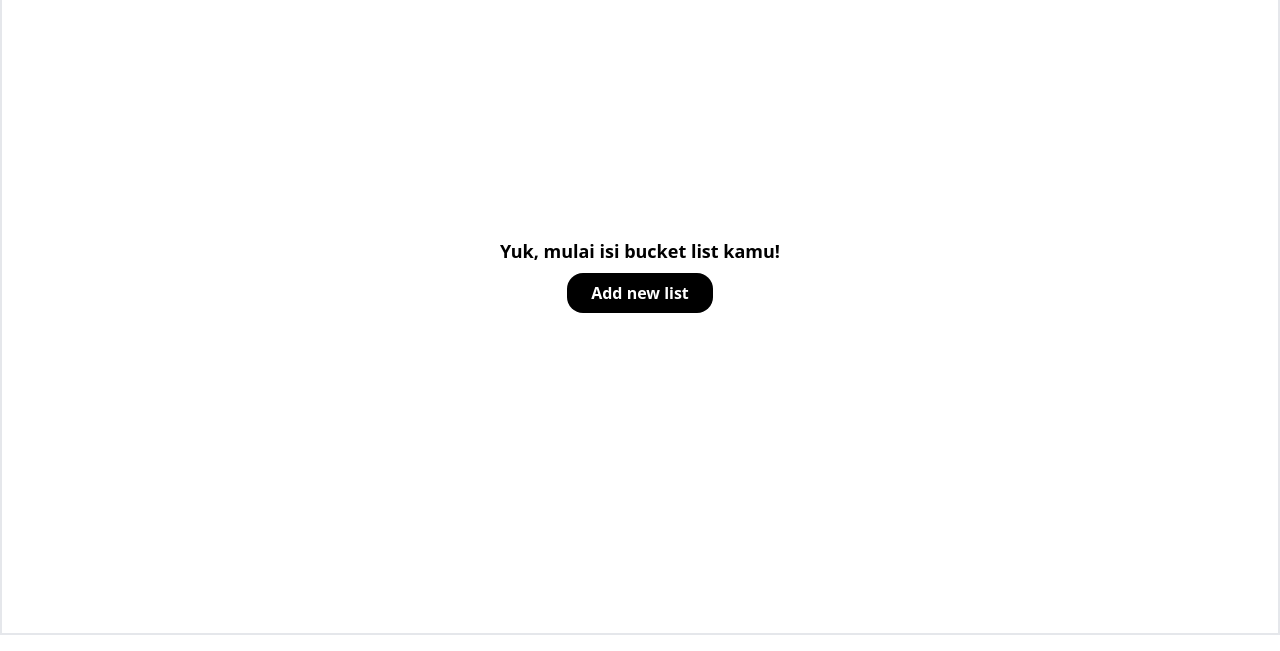
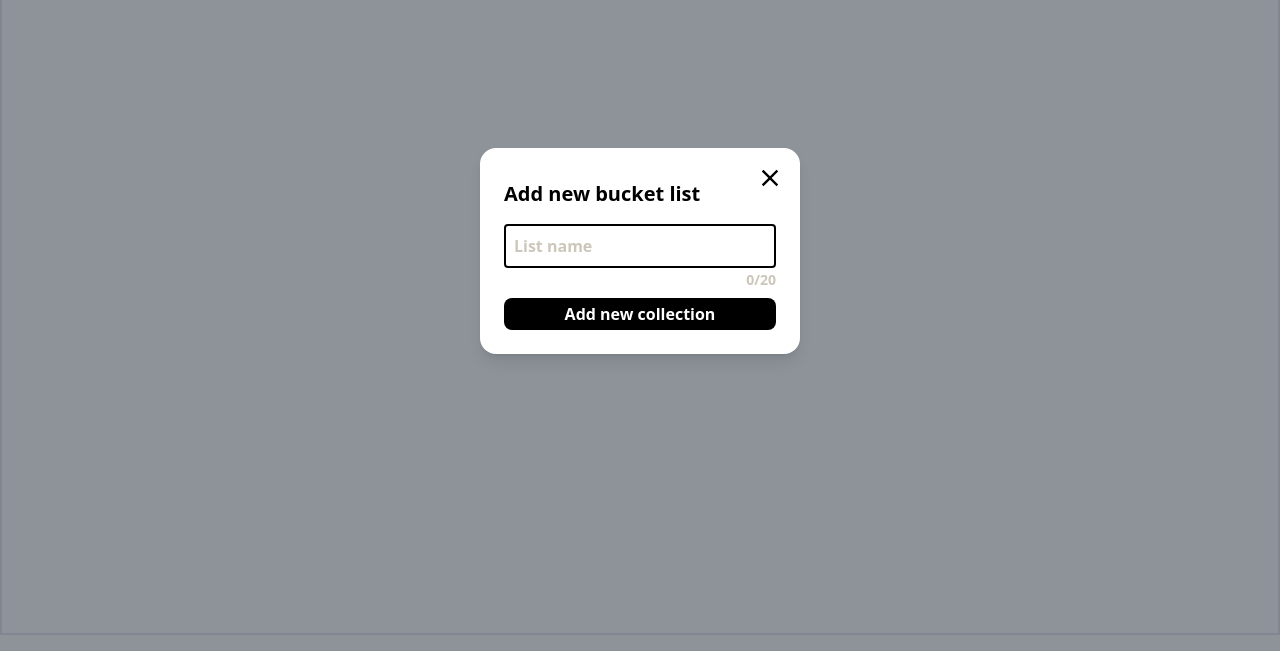
Before and after one commit to PBPC1-2024-2025/lohkan, a Django app: page /bucket-list/ in a window 1280 px wide, after a click on "Add new list". Shown: the part 149-800 px from the top of the page. Run offline with Django 5.2, Linux system fonts and the light colour scheme; the visitor is signed in with stand-in values (Sample User, id 1); data that the repository does not hold is empty; some libraries are stand-ins or nearby versions.

Commit message:
fixed ajax and fixed add bucket list function

```diff
--- a/bucket_list/templates/bucket_list.html
+++ b/bucket_list/templates/bucket_list.html
@@ -10,8 +10,37 @@
 {% include 'navbar.html' %}
 
 <div id="bucket_list_entry"></div>
+{% comment %} add bucket list {% endcomment %}
+<div id="addBucketListModal" tabindex="-1" aria-hidden="true" class="hidden fixed inset-0 z-50 w-full flex items-center justify-center bg-gray-800 bg-opacity-50 overflow-x-hidden overflow-y-auto">
+    <div id="addBucketListModalContent" class="relative bg-white p-6 rounded-2xl shadow-lg w-5/6 sm:w-3/4 md:w-1/2 lg:w-1/4 mx-4 sm:mx-0 transform">
+
+        <div id="closeModal" class="absolute right-4 top-4 cursor-pointer">
+            <svg xmlns="http://www.w3.org/2000/svg" height="28px" viewBox="0 -960 960 960" width="28px" fill="#000000"><path d="m256-200-56-56 224-224-224-224 56-56 224 224 224-224 56 56-224 224 224 224-56 56-224-224-224 224Z"/></svg>
+        </div>
+
+        <div>
+            <h2 class="text-xl font-bold mt-2">Add new bucket list</h2>
+        </div>
+
+        <form id="bucketListForm">
+            <div>
+                <input type="text" class="border-2 border-[#CCC7BA] px-2 py-1 mt-4 w-full rounded-lg font-bold placeholder-[#CCC7BA]" placeholder="List name" required>
+            </div>
+        </form>
+
+        <div class="flex justify-end mt-0.5">
+            <p class="text-[#CCC7BA] font-bold text-sm">0/20</p>
+        </div>
+
+        <button type="submit" form="bucketListForm" class="px-2 py-1 mt-2 w-full rounded-lg bg-black text-white font-bold">
+            Add new collection
+        </button>
+    </div>
+</div>
 
 <script>
+
+
     async function getBucketListEntries() {
         return fetch("{% url 'bucket_list:show_json' %}").then((res) => res.json())
     }
@@ -23,38 +52,14 @@
         let htmlString = "";
         let classNameString = "";
 
+        console.log(bucketListEntries.length)
         if (bucketListEntries.length === 0) {
             classNameString = "flex flex-col gap-2 w-full h-[90vh] border-2 justify-center items-center";
             htmlString = `
                 <h2 class="text-lg font-bold">Yuk, mulai isi bucket list kamu!</h2>
-                <div data-model-target="addBucketListModal" data-modal-toggle="addBucketListModal" class="flex items-center btn bg-black cursor-pointer rounded-2xl px-6 py-2 transform">
+                <button data-model-target="addBucketListModal" data-modal-toggle="addBucketListModal" class="flex items-center btn bg-black cursor-pointer rounded-2xl px-6 py-2 transform" onclick="showModal();">
                     <p class="text-white font-bold">Add new list</p>
-                </div>
-
-                <div id="addBucketListModal" tabindex="-1" aria-hidden="true" class="hidden fixed inset-0 z-50 w-full flex items-center justify-center bg-gray-800 bg-opacity-50 overflow-x-hidden overflow-y-auto">
-                    <div id="addBucketListModalContent" class="relative bg-white p-6 rounded-2xl shadow-lg w-5/6 sm:w-3/4 md:w-1/2 lg:w-1/4 mx-4 sm:mx-0 transform">
-
-                        <div id="closeModal" class="absolute right-4 top-4">
-                            <svg xmlns="http://www.w3.org/2000/svg" height="28px" viewBox="0 -960 960 960" width="28px" fill="#000000"><path d="m256-200-56-56 224-224-224-224 56-56 224 224 224-224 56 56-224 224 224 224-56 56-224-224-224 224Z"/></svg>
-                        </div>
-
-                        <div>
-                            <h2 class="text-xl font-bold mt-2">Add new bucket list</h2>
-                        </div>
-
-                        <div>
-                            <input type="text" class="border-2 border-[#CCC7BA] px-2 py-1 mt-4 w-full rounded-lg font-bold placeholder-[#CCC7BA]" placeholder="List name" required>
-                        </div>
-
-                        <div class="flex justify-end mt-0.5">
-                            <p class="text-[#CCC7BA] font-bold text-sm">0/20</p>
-                        </div>
-
-                        <div class="flex justify-center items-center px-2 py-1 mt-2 rounded-lg bg-black">
-                            <p class="text-white font-bold">Add new collection</p>
-                        </div>
-                    </div>
-                </div>
+                </button>
             `;
         }
         document.getElementById("bucket_list_entry").className = classNameString;
@@ -62,41 +67,49 @@
     }
     refreshBucketListEntries()
 
-    document.addEventListener("DOMContentLoaded", function () {
     const modal = document.getElementById('addBucketListModal');
     const modalContent = document.getElementById('addBucketListModalContent');
 
-        // Show Modal
     function showModal() {
         modal.classList.remove('hidden');
         setTimeout(() => {}, 50);
     }
 
-        // Hide Modal
     function hideModal() {
-            setTimeout(() => {
         modal.classList.add('hidden');
-            }, 150);
+        setTimeout(() => {}, 50);
     }
 
-        // Add event listener for the "Add new list" button
-        const addButton = document.querySelector('[data-model-target="addBucketListModal"]');
-        if (addButton) {
-            addButton.addEventListener('click', showModal);
-        }
-
-        // Close modal when clicking the close button
     document.getElementById("closeModal").addEventListener("click", () => {
         hideModal();
     });
 
-        // Close modal when clicking outside of modal content
     modal.addEventListener('click', function (event) {
         if (event.target === modal) {
             hideModal();
         }
     });
-    });
+
+    function addBucketListEntry() {
+        fetch("{% url 'bucket_list:add_bucket_list' %}", {
+            method: "POST",
+            body: new FormData(document.querySelector('#bucketListForm')),
+        })
+        .then(response => refreshBucketListEntries());
+
+        document.getElementById("bucketListForm").reset();
+        document.querySelector("[data-modal-toggle='addBucketListModal']").click();
+
+        return false;
+    }
+
+
+        document.getElementById("bucketListForm").addEventListener("submit", (e) => {
+            e.preventDefault();
+            addBucketListEntry();
+            hideModal();
+        })
+
     {% comment %} async function getFoodEntries() {
         return fetch("{% url 'main:show_json' %}").then((res) => res.json())
     } {% endcomment %}
```
Lines whose indentation alone changed are shown as unchanged.
